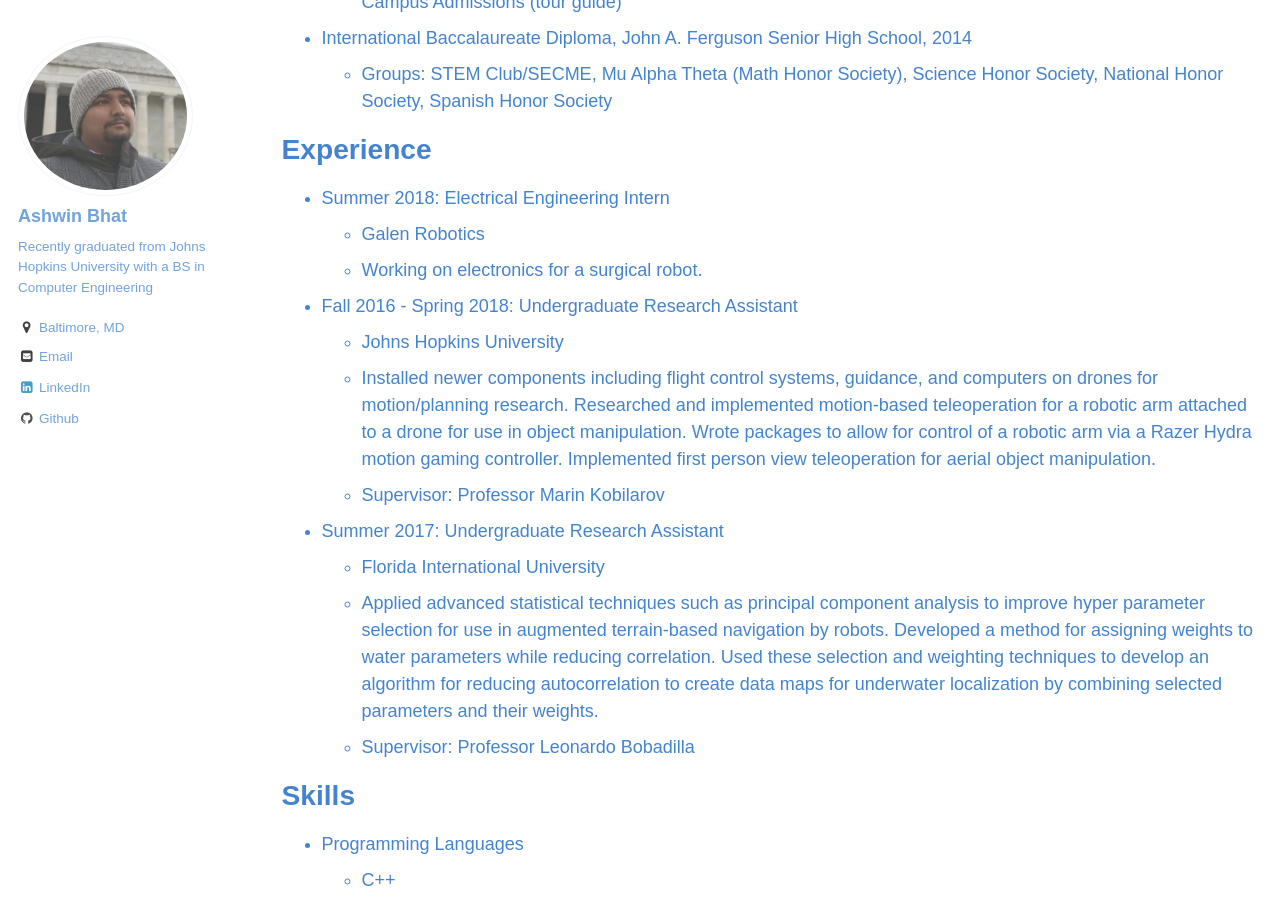
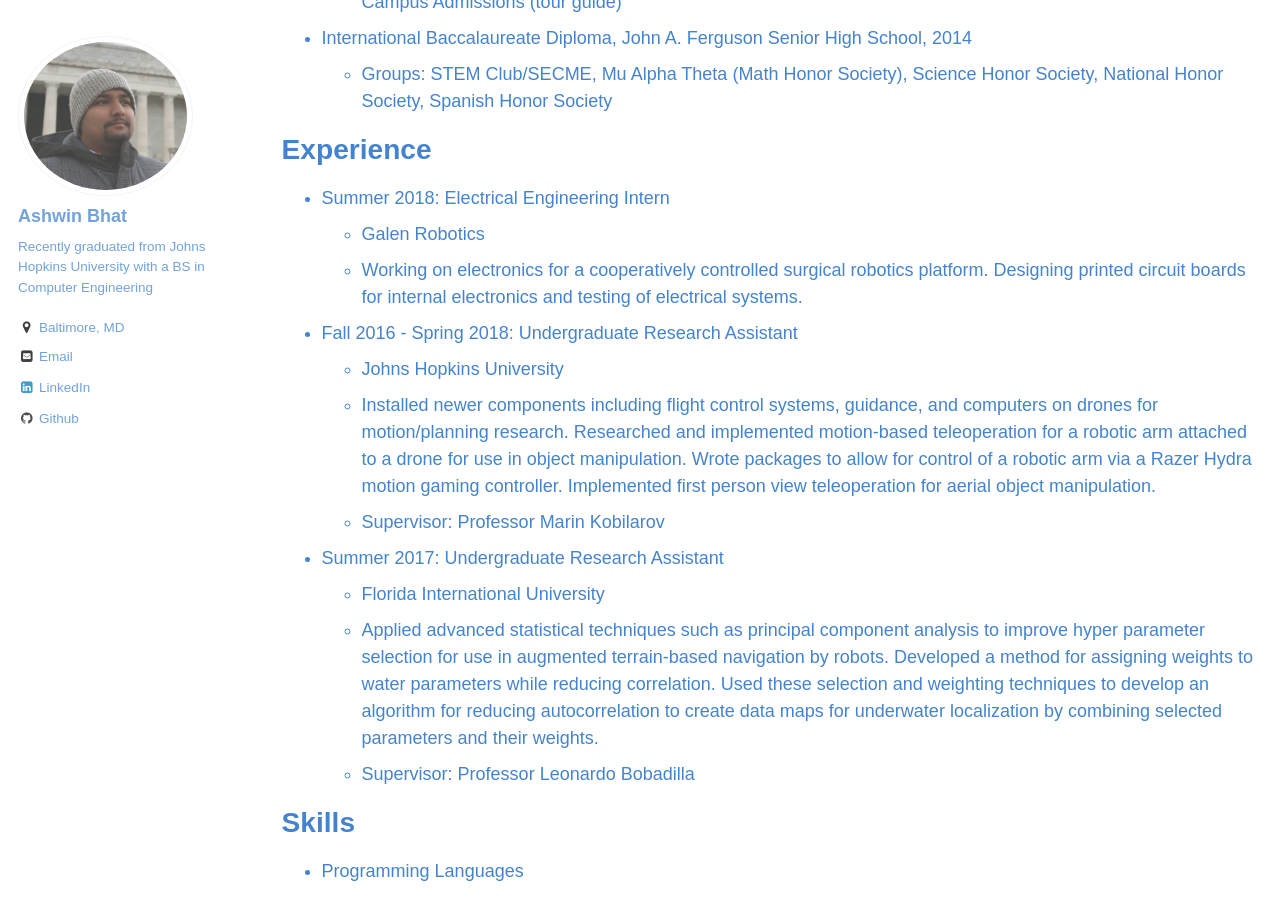
Before and after one commit to The-Shwin/the-shwin.github.io, a Jekyll site: the page built from _pages/cv.md, in a window 1280 px wide and 900 px high, scrolled down 394 px. Built offline with Jekyll 4.4.1, drawn with Linux system fonts in a browser that asks for light colours; some web fonts are replaced.

Commit message:
Update cv.md

```diff
--- a/_pages/cv.md
+++ b/_pages/cv.md
@@ -21,7 +21,7 @@ Experience
 ======
 * Summer 2018: Electrical Engineering Intern
   * Galen Robotics
-  * Working on electronics for a surgical robot.
+  * Working on electronics for a cooperatively controlled surgical robotics platform. Designing printed circuit boards for internal electronics and testing of electrical systems.
 
 * Fall 2016 - Spring 2018: Undergraduate Research Assistant
   * Johns Hopkins University
```
